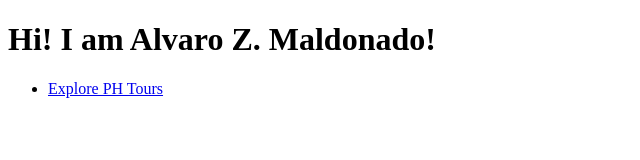
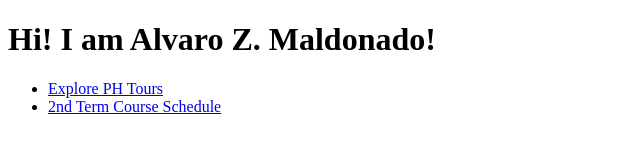
Before and after one commit to amaldonado05/amaldonado05.github.io, a plain HTML site: page index.html in a window 1280 px wide. Shown: the whole page, without its empty margins (0-640 px from the left). Drawn offline with Linux system fonts and the light colour scheme.

Commit message:
Jan 6 2024

```diff
--- a/index.html
+++ b/index.html
@@ -9,6 +9,7 @@
     <h1>Hi! I am Alvaro Z. Maldonado!</h1>
     <ul>
         <li><a href="MaldonadoExplorePHTours.html">Explore PH Tours</a></li>
+        <li><a href="MaldonadoCourseSchedule.html">2nd Term Course Schedule</a></li>
     </ul>
 </body>
 </html>
```
